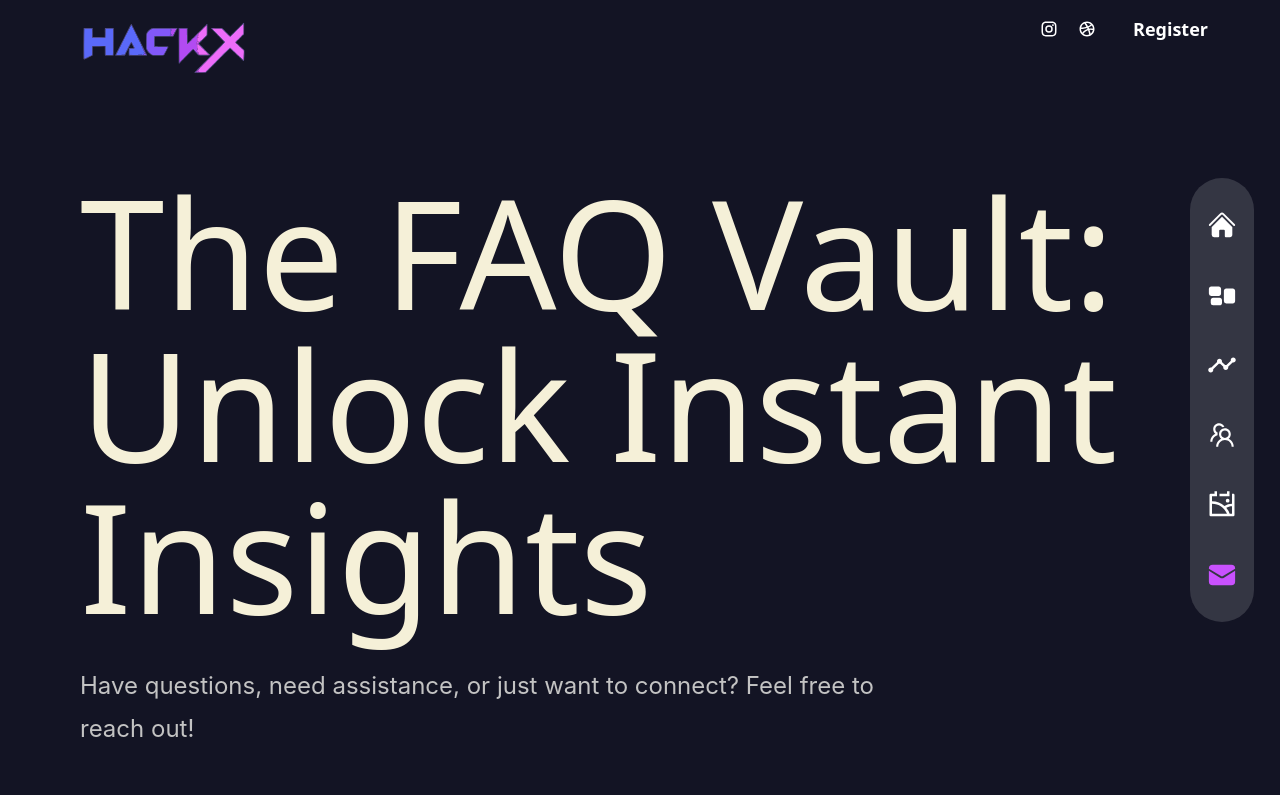
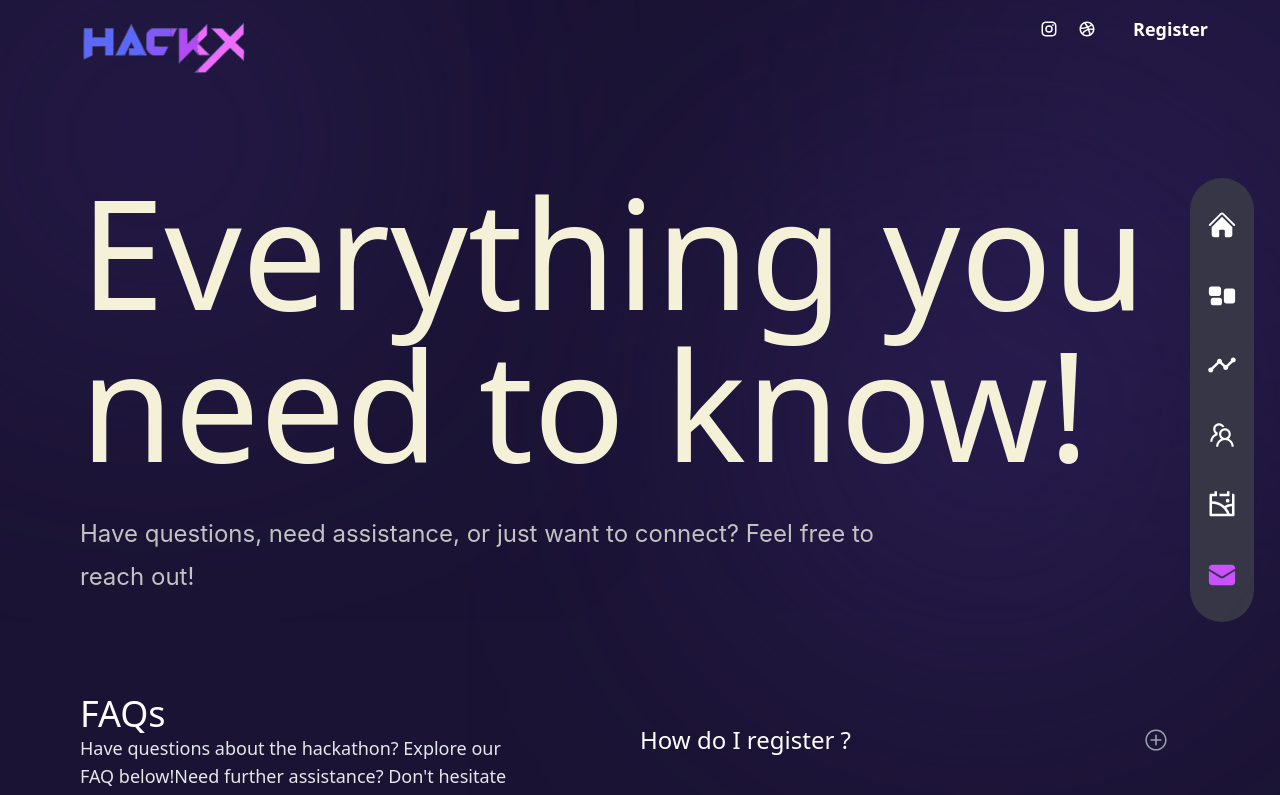
Before and after one commit to MUJHACKX/hackXwebsite, a Next.js app: page /contact in a window 1280 px wide. Shown: the top 795 px of the page. Built offline with nearby package versions, Linux system fonts and the light colour scheme.

Commit message:
faqs sorted again
faqs sorted again

```diff
--- a/pages/contact/index.js
+++ b/pages/contact/index.js
@@ -58,12 +58,12 @@ const FAQ = () => {
   }, [controls]);
 
   return (
-    <div className="bg-primary flex flex-col min-h-screen p-4 md:pb-64 lg:px-0 md:pt-24 pt-16">
+    <div className="bg-primaryf flex flex-col min-h-screen p-4 md:pb-64 lg:px-0 md:pt-24 pt-16">
       <div className="w-full h-full flex flex-col gap-24 px-4 pt-20 md:px-8 xl:px-20 2xl:px-40">
         <div className="flex flex-col justify-between items-start sm:items-center gap-12 md:gap-0 md:flex-row md:items-start">
           <div className="flex flex-col items-start gap-8">
             <motion.div initial={{ opacity: 0, y: 20 }} animate={controls}>
-              <TextAnimation text="The FAQ Vault: Unlock Instant Insights" />
+              <TextAnimation text="Everything you need to know!" />
             </motion.div>
             <motion.p
               className="w-full text-[#C3C3C3] font-['Inter'] font-normal text-[1.25rem] sm:max-w-[32rem] lg:max-w-[40rem] xl:max-w-[50rem] 2xl:max-w-[55rem] md:text-[1rem] xl:text-[1.5rem]"
```
